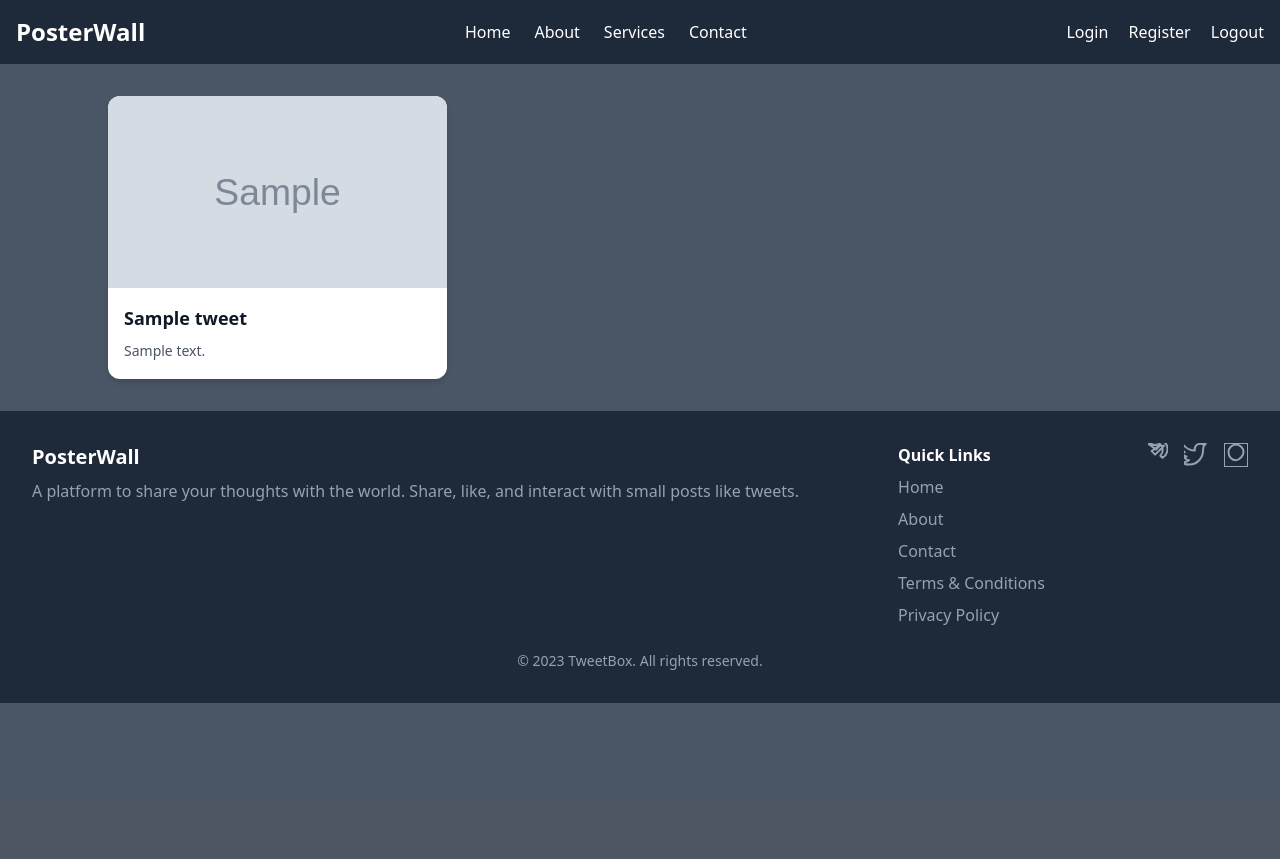
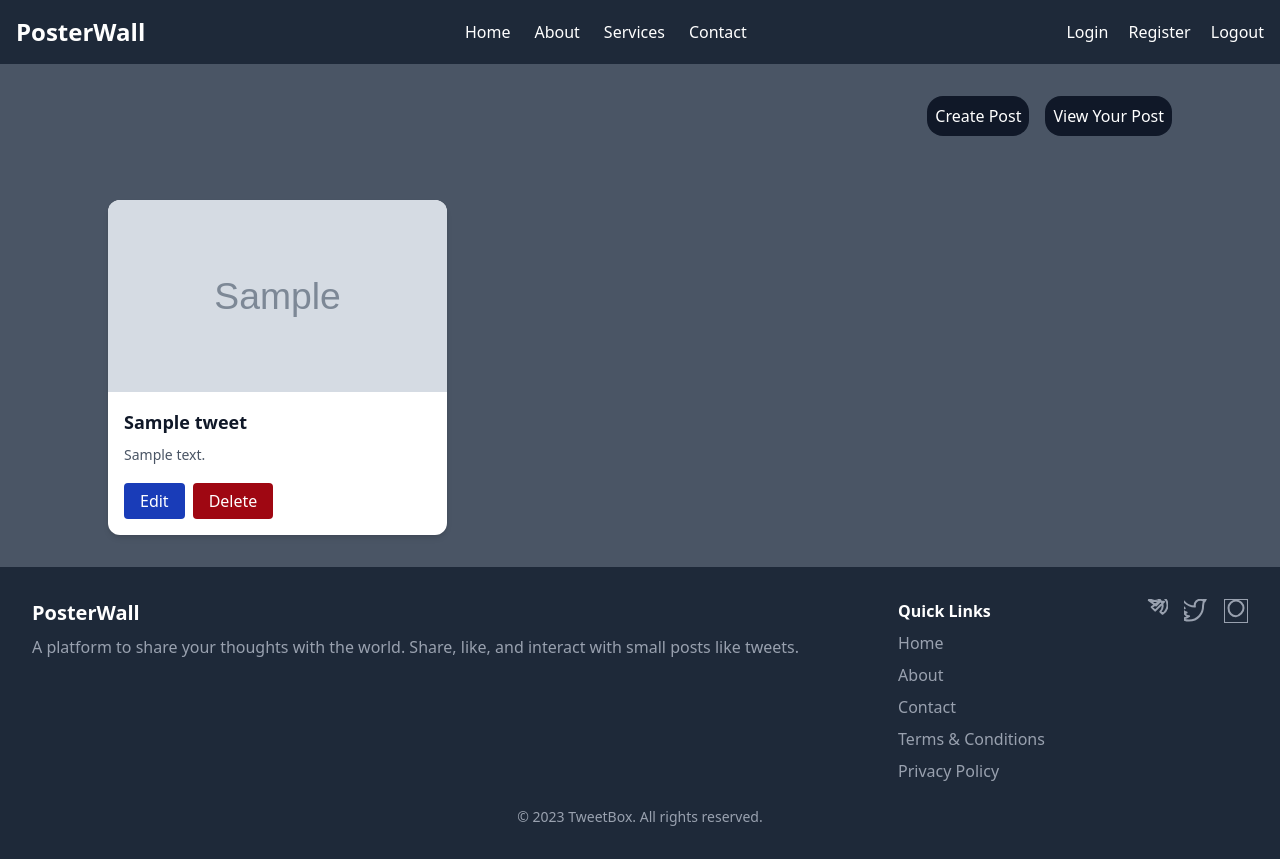
Before and after one commit to sibgatullah-py/Poster_Wall, a Django app: page / in a window 1280 px wide. Before the commit the page ends 703 px from the top, so only its background shows below. Run offline with Django 5.2, Linux system fonts and the light colour scheme; tables that the repository leaves empty hold one stand-in row (values such as "Sample post"); grey boxes marked "Sample" are stand-in pictures; some libraries are stand-ins or nearby versions.

Commit message:
CRUD functionality

```diff
--- a/PosterWall/templates/layout.html
+++ b/PosterWall/templates/layout.html
@@ -19,12 +19,12 @@
 
         <!-- Logo -->
         <div class="text-white text-2xl font-bold">
-            <a href="#">PosterWall</a>
+            <a href="{% url 'tweet_list' %}">PosterWall</a>
         </div>
 
         <!-- Desktop Navigation Links -->
         <div class="hidden md:flex space-x-6">
-            <a href="#" class="text-white hover:text-gray-400">Home</a>
+            <a href="{% url 'tweet_list' %}" class="text-white hover:text-gray-400">Home</a>
             <a href="#about" class="text-white hover:text-gray-400">About</a>
             <a href="#services" class="text-white hover:text-gray-400">Services</a>
             <a href="#contact" class="text-white hover:text-gray-400">Contact</a>
--- a/PosterWall/theme/static/css/dist/styles.css
+++ b/PosterWall/theme/static/css/dist/styles.css
@@ -8,18 +8,33 @@
     --font-serif: ui-serif, Georgia, Cambria, 'Times New Roman', Times, serif;
     --font-mono: ui-monospace, SFMono-Regular, Menlo, Monaco, Consolas, 'Liberation Mono', 'Courier New',
     monospace;
+    --color-red-100: oklch(93.6% 0.032 17.717);
+    --color-red-500: oklch(63.7% 0.237 25.331);
+    --color-red-600: oklch(57.7% 0.245 27.325);
+    --color-red-700: oklch(50.5% 0.213 27.518);
+    --color-red-800: oklch(44.4% 0.177 26.899);
+    --color-blue-50: oklch(97% 0.014 254.604);
+    --color-blue-100: oklch(93.2% 0.032 255.585);
+    --color-blue-500: oklch(62.3% 0.214 259.815);
     --color-blue-600: oklch(54.6% 0.245 262.881);
+    --color-blue-700: oklch(48.8% 0.243 264.376);
+    --color-blue-800: oklch(42.4% 0.199 265.638);
     --color-gray-50: oklch(98.5% 0.002 247.839);
+    --color-gray-100: oklch(96.7% 0.003 264.542);
     --color-gray-200: oklch(92.8% 0.006 264.531);
+    --color-gray-300: oklch(87.2% 0.01 258.338);
     --color-gray-400: oklch(70.7% 0.022 261.325);
     --color-gray-500: oklch(55.1% 0.027 264.364);
     --color-gray-600: oklch(44.6% 0.03 256.802);
+    --color-gray-700: oklch(37.3% 0.034 259.733);
     --color-gray-800: oklch(27.8% 0.033 256.848);
     --color-gray-900: oklch(21% 0.034 264.665);
     --color-black: #000;
     --color-white: #fff;
     --spacing: 0.25rem;
+    --container-sm: 24rem;
     --container-md: 28rem;
+    --container-lg: 32rem;
     --container-7xl: 80rem;
     --text-sm: 0.875rem;
     --text-sm--line-height: calc(1.25 / 0.875);
@@ -29,15 +44,20 @@
     --text-xl--line-height: calc(1.75 / 1.25);
     --text-2xl: 1.5rem;
     --text-2xl--line-height: calc(2 / 1.5);
+    --text-4xl: 2.25rem;
+    --text-4xl--line-height: calc(2.5 / 2.25);
     --text-5xl: 3rem;
     --text-5xl--line-height: 1;
+    --font-weight-medium: 500;
     --font-weight-semibold: 600;
     --font-weight-bold: 700;
     --font-weight-black: 900;
     --tracking-normal: 0em;
     --leading-normal: 1.5;
     --leading-relaxed: 1.625;
+    --radius-lg: 0.5rem;
     --radius-xl: 0.75rem;
+    --radius-2xl: 1rem;
     --default-transition-duration: 150ms;
     --default-transition-timing-function: cubic-bezier(0.4, 0, 0.2, 1);
     --default-font-family: var(--font-sans);
@@ -282,6 +368,15 @@
   }
   .justify-center {
     justify-content: center;
+  }
+  .justify-end {
+    justify-content: flex-end;
+  }
+  .gap-2 {
+    gap: calc(var(--spacing) * 2);
+  }
+  .gap-4 {
+    gap: calc(var(--spacing) * 4);
   }
   .gap-6 {
     gap: calc(var(--spacing) * 6);
@@ -300,12 +395,25 @@
       margin-block-end: calc(calc(var(--spacing) * 4) * calc(1 - var(--tw-space-y-reverse)));
     }
   }
+  .space-y-5 {
+    :where(& > :not(:last-child)) {
+      --tw-space-y-reverse: 0;
+      margin-block-start: calc(calc(var(--spacing) * 5) * var(--tw-space-y-reverse));
+      margin-block-end: calc(calc(var(--spacing) * 5) * calc(1 - var(--tw-space-y-reverse)));
+    }
+  }
   .space-y-6 {
     :where(& > :not(:last-child)) {
       --tw-space-y-reverse: 0;
       margin-block-start: calc(calc(var(--spacing) * 6) * var(--tw-space-y-reverse));
       margin-block-end: calc(calc(var(--spacing) * 6) * calc(1 - var(--tw-space-y-reverse)));
     }
+  }
+  .gap-x-2 {
+    column-gap: calc(var(--spacing) * 2);
+  }
+  .gap-x-4 {
+    column-gap: calc(var(--spacing) * 4);
   }
   .space-x-4 {
     :where(& > :not(:last-child)) {
@@ -324,6 +432,18 @@
   .overflow-hidden {
     overflow: hidden;
   }
+  .rounded {
+    border-radius: 0.25rem;
+  }
+  .rounded-2xl {
+    border-radius: var(--radius-2xl);
+  }
+  .rounded-full {
+    border-radius: calc(infinity * 1px);
+  }
+  .rounded-lg {
+    border-radius: var(--radius-lg);
+  }
   .rounded-xl {
     border-radius: var(--radius-xl);
   }
@@ -331,8 +451,32 @@
     border-style: var(--tw-border-style);
     border-width: 1px;
   }
+  .border-gray-300 {
+    border-color: var(--color-gray-300);
+  }
+  .bg-black {
+    background-color: var(--color-black);
+  }
+  .bg-blue-600 {
+    background-color: var(--color-blue-600);
+  }
+  .bg-blue-800 {
+    background-color: var(--color-blue-800);
+  }
   .bg-gray-50 {
     background-color: var(--color-gray-50);
+  }
+  .bg-gray-100 {
+    background-color: var(--color-gray-100);
+  }
+  .bg-gray-200 {
+    background-color: var(--color-gray-200);
+  }
+  .bg-gray-300 {
+    background-color: var(--color-gray-300);
+  }
+  .bg-gray-400 {
+    background-color: var(--color-gray-400);
   }
   .bg-gray-600 {
     background-color: var(--color-gray-600);
@@ -340,23 +484,65 @@
   .bg-gray-800 {
     background-color: var(--color-gray-800);
   }
+  .bg-gray-900 {
+    background-color: var(--color-gray-900);
+  }
+  .bg-red-100 {
+    background-color: var(--color-red-100);
+  }
+  .bg-red-600 {
+    background-color: var(--color-red-600);
+  }
+  .bg-red-800 {
+    background-color: var(--color-red-800);
+  }
   .bg-white {
     background-color: var(--color-white);
   }
   .object-cover {
     object-fit: cover;
   }
+  .p-2 {
+    padding: calc(var(--spacing) * 2);
+  }
   .p-4 {
     padding: calc(var(--spacing) * 4);
   }
+  .p-6 {
+    padding: calc(var(--spacing) * 6);
+  }
+  .p-8 {
+    padding: calc(var(--spacing) * 8);
+  }
+  .px-3 {
+    padding-inline: calc(var(--spacing) * 3);
+  }
+  .px-4 {
+    padding-inline: calc(var(--spacing) * 4);
+  }
   .px-6 {
     padding-inline: calc(var(--spacing) * 6);
+  }
+  .py-1 {
+    padding-block: calc(var(--spacing) * 1);
+  }
+  .py-1\.5 {
+    padding-block: calc(var(--spacing) * 1.5);
+  }
+  .py-2 {
+    padding-block: calc(var(--spacing) * 2);
+  }
+  .py-3 {
+    padding-block: calc(var(--spacing) * 3);
   }
   .py-6 {
     padding-block: calc(var(--spacing) * 6);
   }
   .py-8 {
     padding-block: calc(var(--spacing) * 8);
+  }
+  .pb-4 {
+    padding-bottom: calc(var(--spacing) * 4);
   }
   .text-center {
     text-align: center;
@@ -429,22 +641,138 @@
   .underline {
     text-decoration-line: underline;
   }
+  .shadow {
+    --tw-shadow: 0 1px 3px 0 var(--tw-shadow-color, rgb(0 0 0 / 0.1)), 0 1px 2px -1px var(--tw-shadow-color, rgb(0 0 0 / 0.1));
+    box-shadow: var(--tw-inset-shadow), var(--tw-inset-ring-shadow), var(--tw-ring-offset-shadow), var(--tw-ring-shadow), var(--tw-shadow);
+  }
+  .shadow-lg {
+    --tw-shadow: 0 10px 15px -3px var(--tw-shadow-color, rgb(0 0 0 / 0.1)), 0 4px 6px -4px var(--tw-shadow-color, rgb(0 0 0 / 0.1));
+    box-shadow: var(--tw-inset-shadow), var(--tw-inset-ring-shadow), var(--tw-ring-offset-shadow), var(--tw-ring-shadow), var(--tw-shadow);
+  }
   .shadow-md {
     --tw-shadow: 0 4px 6px -1px var(--tw-shadow-color, rgb(0 0 0 / 0.1)), 0 2px 4px -2px var(--tw-shadow-color, rgb(0 0 0 / 0.1));
+    box-shadow: var(--tw-inset-shadow), var(--tw-inset-ring-shadow), var(--tw-ring-offset-shadow), var(--tw-ring-shadow), var(--tw-shadow);
+  }
+  .shadow-xl {
+    --tw-shadow: 0 20px 25px -5px var(--tw-shadow-color, rgb(0 0 0 / 0.1)), 0 8px 10px -6px var(--tw-shadow-color, rgb(0 0 0 / 0.1));
     box-shadow: var(--tw-inset-shadow), var(--tw-inset-ring-shadow), var(--tw-ring-offset-shadow), var(--tw-ring-shadow), var(--tw-shadow);
   }
   .outline {
     outline-style: var(--tw-outline-style);
     outline-width: 1px;
   }
+  .transition {
+    transition-property: color, background-color, border-color, outline-color, text-decoration-color, fill, stroke, --tw-gradient-from, --tw-gradient-via, --tw-gradient-to, opacity, box-shadow, transform, translate, scale, rotate, filter, -webkit-backdrop-filter, backdrop-filter, display, content-visibility, overlay, pointer-events;
+    transition-timing-function: var(--tw-ease, var(--default-transition-timing-function));
+    transition-duration: var(--tw-duration, var(--default-transition-duration));
+  }
+  .transition-colors {
+    transition-property: color, background-color, border-color, outline-color, text-decoration-color, fill, stroke, --tw-gradient-from, --tw-gradient-via, --tw-gradient-to;
+    transition-timing-function: var(--tw-ease, var(--default-transition-timing-function));
+    transition-duration: var(--tw-duration, var(--default-transition-duration));
+  }
   .transition-shadow {
     transition-property: box-shadow;
     transition-timing-function: var(--tw-ease, var(--default-transition-timing-function));
     transition-duration: var(--tw-duration, var(--default-transition-duration));
   }
+  .duration-200 {
+    --tw-duration: 200ms;
+    transition-duration: 200ms;
+  }
   .duration-300 {
     --tw-duration: 300ms;
     transition-duration: 300ms;
+  }
+  .file\:mr-4 {
+    &::file-selector-button {
+      margin-right: calc(var(--spacing) * 4);
+    }
+  }
+  .file\:rounded-lg {
+    &::file-selector-button {
+      border-radius: var(--radius-lg);
+    }
+  }
+  .file\:border-0 {
+    &::file-selector-button {
+      border-style: var(--tw-border-style);
+      border-width: 0px;
+    }
+  }
+  .file\:bg-blue-50 {
+    &::file-selector-button {
+      background-color: var(--color-blue-50);
+    }
+  }
+  .file\:px-4 {
+    &::file-selector-button {
+      padding-inline: calc(var(--spacing) * 4);
+    }
+  }
+  .file\:py-2 {
+    &::file-selector-button {
+      padding-block: calc(var(--spacing) * 2);
+    }
+  }
+  .file\:text-sm {
+    &::file-selector-button {
+      font-size: var(--text-sm);
+      line-height: var(--tw-leading, var(--text-sm--line-height));
+    }
+  }
+  .file\:font-semibold {
+    &::file-selector-button {
+      --tw-font-weight: var(--font-weight-semibold);
+      font-weight: var(--font-weight-semibold);
+    }
+  }
+  .file\:text-blue-700 {
+    &::file-selector-button {
+      color: var(--color-blue-700);
+    }
+  }
+  .hover\:bg-blue-700 {
+    &:hover {
+      @media (hover: hover) {
+        background-color: var(--color-blue-700);
+      }
+    }
+  }
+  .hover\:bg-gray-300 {
+    &:hover {
+      @media (hover: hover) {
+        background-color: var(--color-gray-300);
+      }
+    }
+  }
+  .hover\:bg-gray-400 {
+    &:hover {
+      @media (hover: hover) {
+        background-color: var(--color-gray-400);
+      }
+    }
+  }
+  .hover\:bg-gray-500 {
+    &:hover {
+      @media (hover: hover) {
+        background-color: var(--color-gray-500);
+      }
+    }
+  }
+  .hover\:bg-red-700 {
+    &:hover {
+      @media (hover: hover) {
+        background-color: var(--color-red-700);
+      }
+    }
+  }
+  .hover\:text-blue-500 {
+    &:hover {
+      @media (hover: hover) {
+        color: var(--color-blue-500);
+      }
+    }
   }
   .hover\:text-gray-200 {
     &:hover {
--- a/PosterWall/tweet/templates/tweet/index.html
+++ b/PosterWall/tweet/templates/tweet/index.html
@@ -7,6 +7,11 @@
 
 
 {% block content %}
+
+<div class="py-8 flex justify-end gap-x-4 ">
+    <a href="{% url 'tweet_create' %}" class="p-2 bg-gray-900 text-white rounded-2xl  hover:text-gray-400">Create Post</a>
+    <a href="#" class="p-2 bg-gray-900 text-white rounded-2xl  hover:text-gray-400">View Your Post</a>
+</div>
 <div class="py-8">
     <ul class="grid grid-cols-1 sm:grid-cols-2 lg:grid-cols-3 gap-6">
         {% for tweet in tweets %}
@@ -28,9 +33,18 @@
                             {{ tweet.title }}
                         </h2>
 
-                        <p class="text-gray-600 text-sm leading-relaxed">
+                        <p class="text-gray-600 text-sm leading-relaxed pb-4">
                             {{ tweet.text }}
                         </p>
+
+                        <div class="flex gap-x-2">
+                            <a href="{% url 'tweet_edit' tweet.id %}" class="py-1.5 px-4 bg-blue-800 text-white rounded  hover:text-gray-400">
+                                Edit
+                            </a>
+                            <a href="{% url 'tweet_delete' tweet.id %}" class="py-1.5 px-4 bg-red-800 text-white rounded  hover:text-gray-400">
+                                Delete
+                            </a>
+                        </div>
                     </div>
                 </div>
             </li>
--- a/PosterWall/tweet/urls.py
+++ b/PosterWall/tweet/urls.py
@@ -2,5 +2,8 @@ from django.urls import path
 from . import views
 
 urlpatterns = [
-    path('', views.tweet_list, name='tweet_list')
+    path('', views.tweet_list, name='tweet_list'),
+    path('create/', views.tweet_create, name='tweet_create'),
+    path('edit/<int:tweet_id>/', views.tweet_edit, name='tweet_edit'),
+    path('delete/<int:tweet_id>/', views.tweet_delete, name='tweet_delete'),
 ]
--- a/PosterWall/tweet/views.py
+++ b/PosterWall/tweet/views.py
@@ -26,7 +26,7 @@ def tweet_create(request):
     else:
         form = TweetForm()
 
-    return render(request, 'tweet_form.html', {'form':form})
+    return render(request, 'tweet/tweet_form.html', {'form':form})
 
 # Tweet/Post editing method
 def tweet_edit(request, tweet_id):
@@ -38,10 +38,12 @@ def tweet_edit(request, tweet_id):
             tweet.user = request.user
             tweet.save()
             return redirect('tweet_list')
+        ''' redirect() does NOT take a template path.
+            It takes a URL name (the same one you use in {% url %}). '''
     else:
         form = TweetForm(instance=tweet)# instance is to show what is already in that field
 
-    return render(request, 'tweet_form.html', {'form':form})
+    return render(request, 'tweet/tweet_form.html', {'form':form})
 
 # Tweet/Post deleting method
 def tweet_delete(request, tweet_id):
@@ -50,4 +52,4 @@ def tweet_delete(request, tweet_id):
         tweet.delete()
         return redirect('tweet_list')
 
-    return render(request, 'tweet_confirm_delete.html', {'tweet':tweet})
+    return render(request, 'tweet/tweet_confirm_delete.html', {'tweet':tweet})
```
Also changed, not shown: other parts of PosterWall/theme/static/css/dist/styles.css (+118 -0 lines), PosterWall/tweet/forms.py (+17 -0 lines), PosterWall/tweet/templates/tweet/tweet_confirm_delete.html (added, +62 -0 lines), PosterWall/tweet/templates/tweet/tweet_form.html (added, +32 -0 lines).
